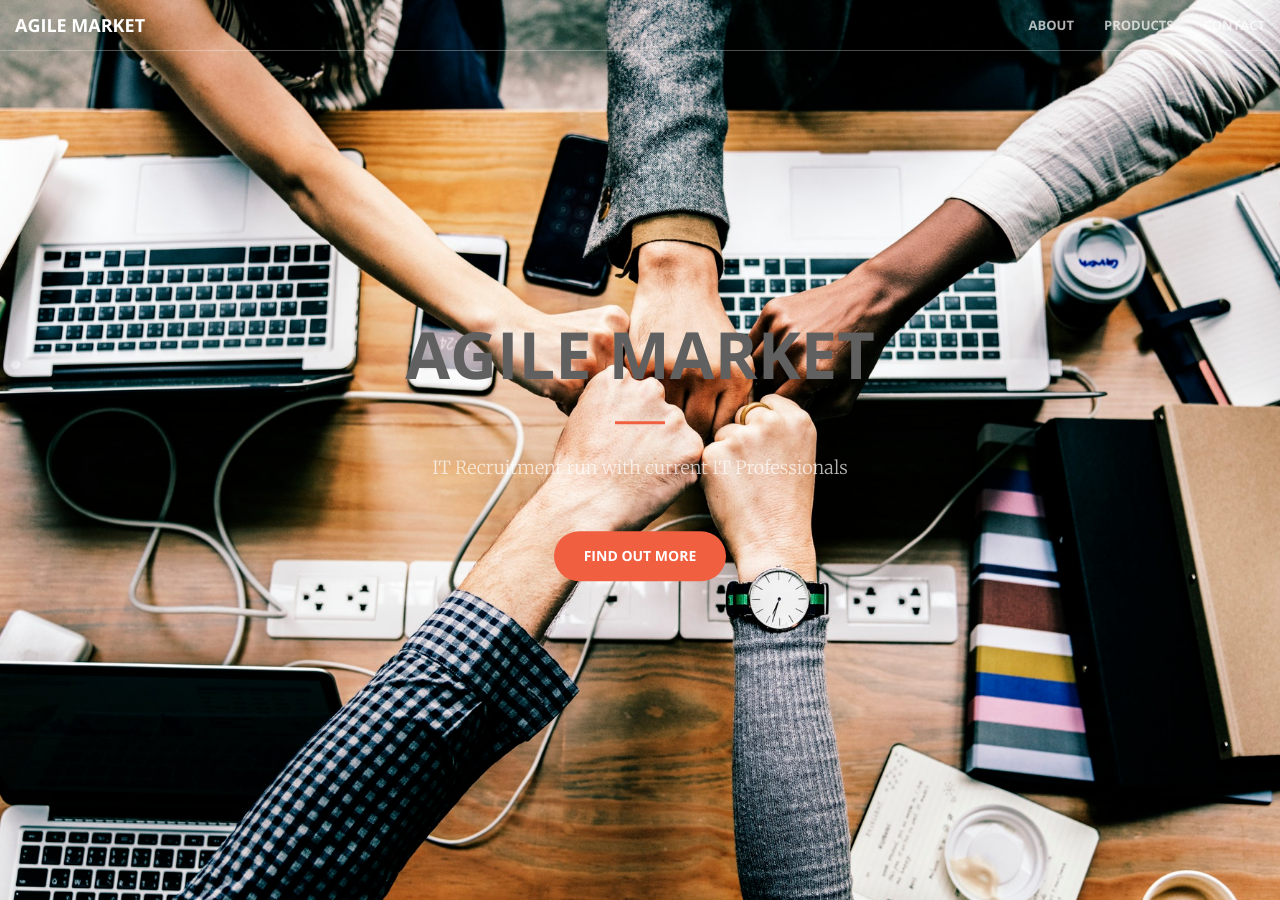
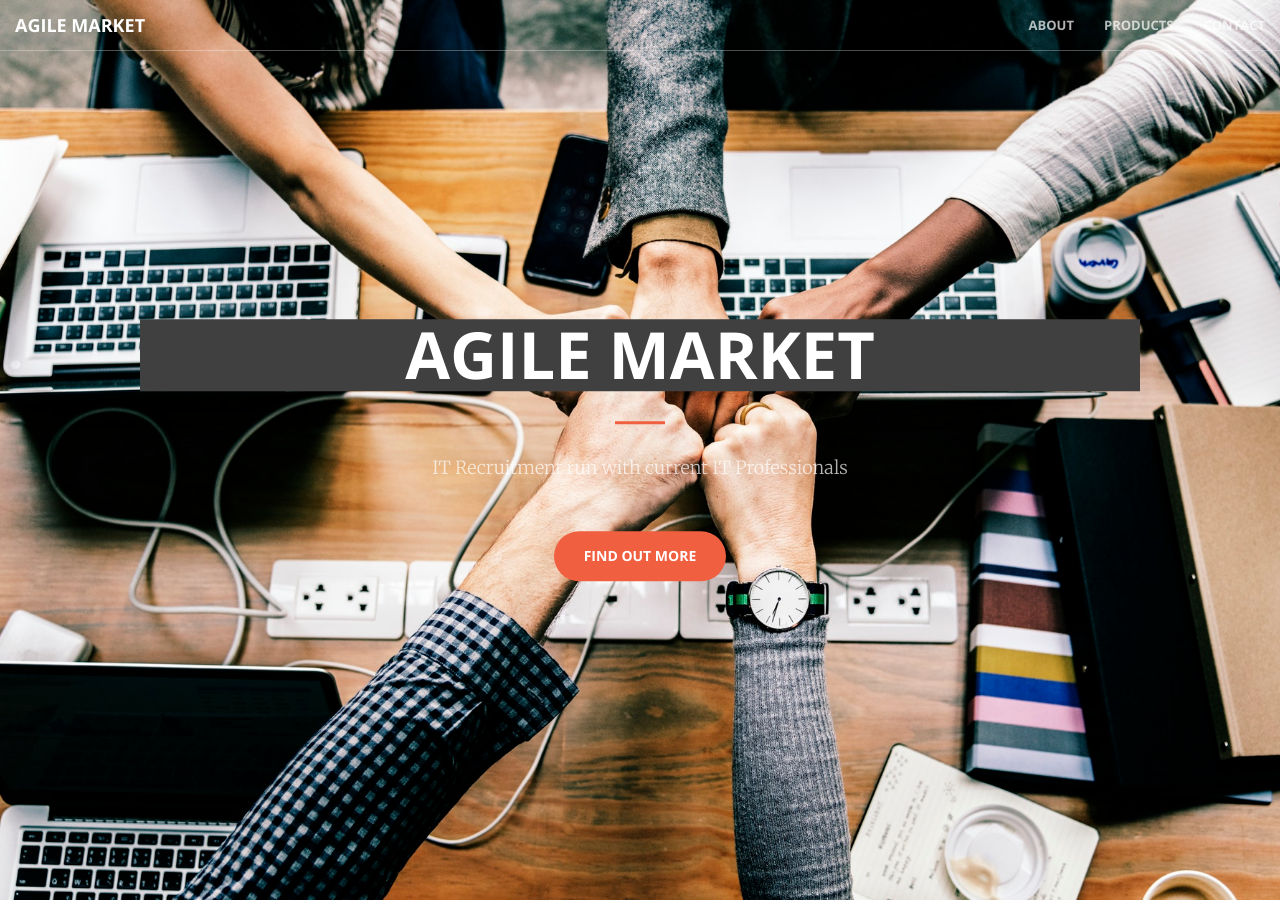
Before and after one commit to joecity/agilemarket, a Jekyll site: the page built from index.html, in a window 1280 px wide and 900 px high. Built offline with Jekyll 4.4.1, drawn with Linux system fonts in a browser that asks for light colours.

Commit message:
Updating title to white with grey background

```diff
--- a/_sass/_base.scss
+++ b/_sass/_base.scss
@@ -157,7 +157,7 @@ header {
     background-position: center;
     background-image: url('../img/header.jpg');
     text-align: center;
-    color: #606060;
+    color: white;
     .header-content {
         position: relative;
         text-align: center;
@@ -169,6 +169,7 @@ header {
                 text-transform: uppercase;
                 margin-top: 0;
                 margin-bottom: 0;
+                background-color: #404040;
             }
             hr {
                 margin: 30px auto;
```
